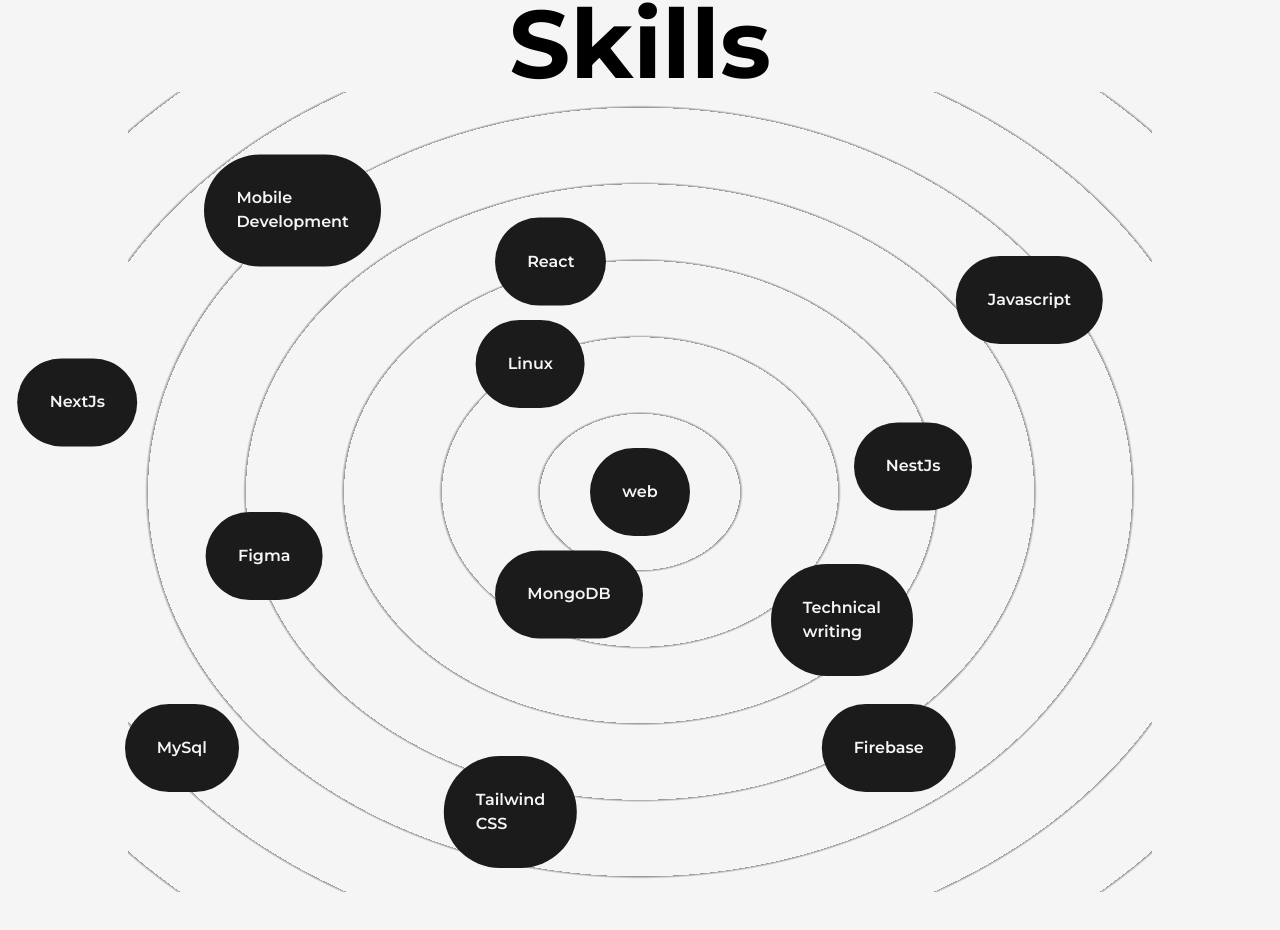
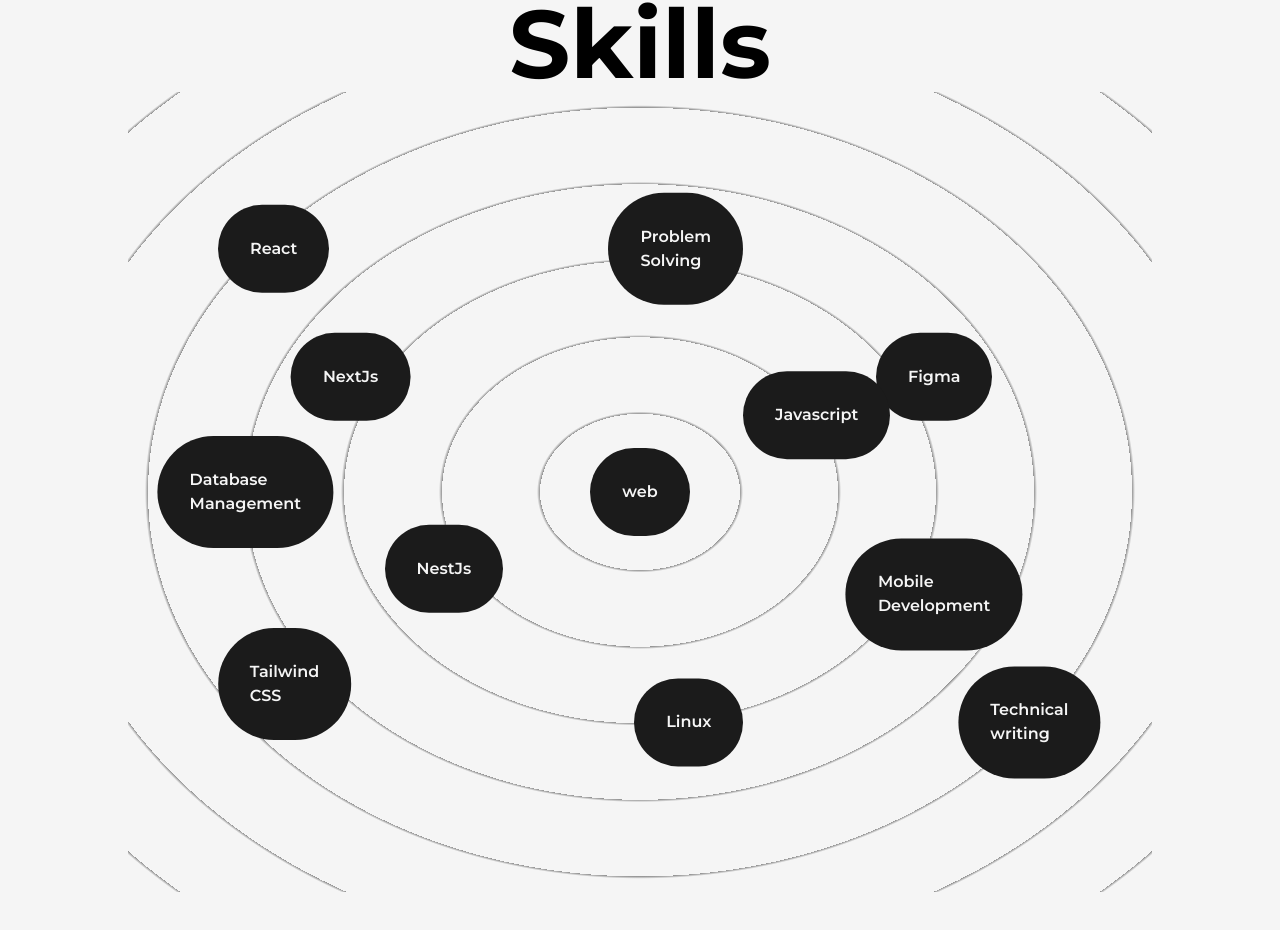
Before and after one commit to mainerprenuer/portfolio_v2, a Next.js app: page /about in a window 1280 px wide. Shown: the part 1200-2130 px from the top of the page. Built offline with nearby package versions, Linux system fonts and the light colour scheme.

Commit message:
styling skills on radar

```diff
--- a/src/components/Skills.js
+++ b/src/components/Skills.js
@@ -7,6 +7,7 @@ const Skill = ({name, x, y}) => {
     return(
         <motion.div className='flex items-center justify-center rounded-full font-semibold bg-dark text-light
             p-8 shadow-dark cursor-pointer dark:text-dark dark:bg-light
+            lg:py-2 lg:px-4 md:text-sm md:py-1.5 md:px-3 xs: bg:transparent xs:dark:bg-transparent
             '
             whileHover={{scale:1.09}}
             initialScale={{x:0,y:0}}
@@ -21,27 +22,28 @@ const Skill = ({name, x, y}) => {
 const Skills = () => {
   return (
     <>
-         <h2 className='font-bold text-8xl mt-64 w-full text-center'>Skills</h2>
-         <div className='w-full h-screen relative flex items-center justify-center rounded bg-circularLight dark:bg-circularDark'>
-            <motion.div className='flex items-center justify-center rounded-full font-semibold bg-dark text-light
+         <h2 className='font-bold text-8xl mt-64 w-full text-center md:text-6xl mt:32'>Skills</h2>
+         <div className='w-full h-screen relative flex items-center justify-center rounded-2 bg-circularLight dark:bg-circularDark'>
+            <motion.div
+             className='flex items-center justify-center rounded-full font-semibold bg-dark text-light
             p-8 shadow-dark cursor-pointer absolute dark:text-dark dark:bg-light
+            lg:p-6 md:p-4 xs:text-xs xs:p-2
             '
             whileHover={{scale:1.05}}>
                 web
             </motion.div>
 
-            <Skill name="React" x="50vw" y="-18vw" />
-            <Skill name="NextJs" x="4vw" y="-7vw" />
-            <Skill name="NestJs" x="60vw" y="-2vw" />
-            <Skill name="Mobile Development" x="0vw" y="-22vw" />
-            <Skill name="MySql" x="-20vw" y="20vw" />
-            <Skill name="Tailwind CSS" x="-4vw" y="25vw" />
-            <Skill name="Figma" x="-33vw" y="5vw" />
-            <Skill name="Firebase" x="6vw" y="20vw" />
-            <Skill name="Javascript" x="6vw" y="-15vw" />
-            <Skill name="Linux" x="-43vw" y="-10vw" />
-            <Skill name="MongoDB" x="-50vw" y="8vw" />
-            <Skill name="Technical writing" x="-40vw" y="10vw" />
+            <Skill name="React" x="25vw" y="-19vw" />
+            <Skill name="NextJs" x="22vw" y="-9vw" />
+            <Skill name="NestJs" x="20vw" y="6vw" />
+            <Skill name="Database Management" x="-7vw" y="-0vw" />
+            <Skill name="Tailwind CSS" x="-16vw" y="15vw" />
+            <Skill name="Figma" x="25vw" y="-9vw" />
+            <Skill name="Problem Solving" x="-5vw" y="-19vw" />
+            <Skill name="Javascript" x="-5vw" y="-6vw" />
+            <Skill name="Linux" x="-25vw" y="18vw" />
+            <Skill name="Mobile Development" x="-17vw" y="8vw" />
+            <Skill name="Technical writing" x="-22vw" y="18vw" />
          </div>
     </>
   )
```
